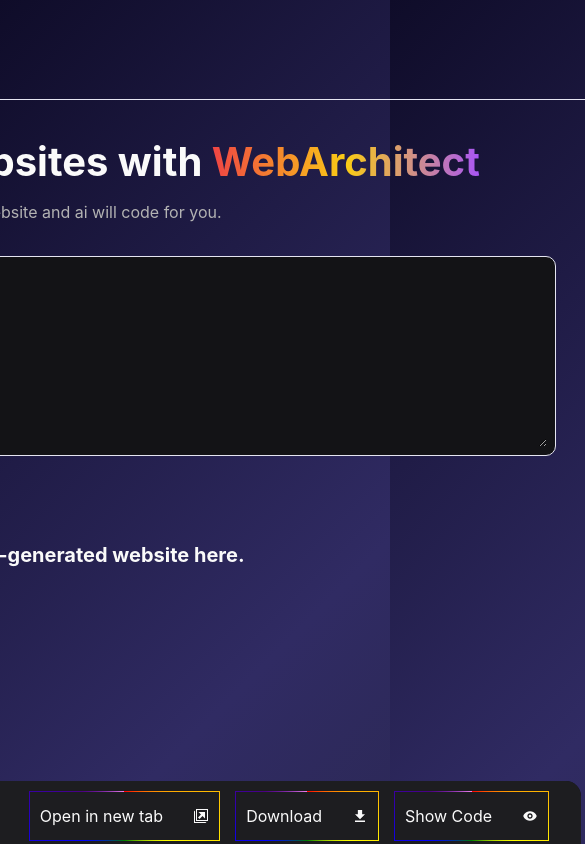
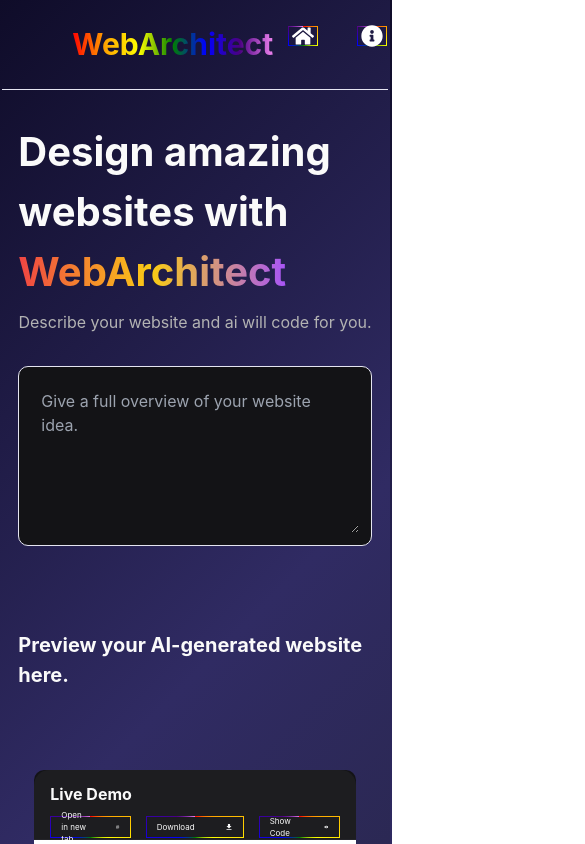
Before and after one commit to mansi-24082006/SmartUI, a React (Vite) app: page / in a window 390 px wide. Shown: the top 844 px of the page, 585 px wide, since content can reach past the window. Built offline with nearby package versions, Linux system fonts and the light colour scheme.

Commit message:
Update App.css

```diff
--- a/src/App.css
+++ b/src/App.css
@@ -36,22 +36,23 @@
   background: linear-gradient(135deg, #0f0c29, #302b63, #24243e);
   color: var(--color-text);
   overflow-x: hidden;
-  min-height: 120vh;
+  min-height: 100vh;
   display: flex;
-  justify-content: center;
+  flex-direction: column;
   align-items: center;
-  flex-direction: column;
   padding: 20px;
 }
 
 /* Navbar */
 .nav {
-  width: 1500px;
+  width: 100%;
+  max-width: 1600px;
   border-bottom: 1px solid var(--color-border);
   padding: 1rem 3rem;
   display: flex;
   justify-content: space-between;
   align-items: center;
+  flex-wrap: wrap;
 }
 
 /* Icon Buttons */
@@ -68,10 +69,11 @@
   border-image: conic-gradient(red, orange, yellow, green, blue, indigo, violet) 1;
 }
 .icon:hover {
-  transform: scale(1.05);            /* Slightly enlarge */
-  filter: brightness(1.2);           /* Make rainbow brighter */
-  box-shadow: 0 0 10px rgba(255,255,255,0.5); /* Glow effect */
+  transform: scale(1.05);
+  filter: brightness(1.2);
+  box-shadow: 0 0 10px rgba(255,255,255,0.5);
 }
+
 /* Container */
 .container {
   display: flex;
@@ -79,7 +81,7 @@
   align-items: center;
   width: 100%;
   max-width: 1200px;
-  padding-top: 5vh;
+  padding: 2rem 1rem;
 }
 
 /* Input Box */
@@ -87,13 +89,14 @@
   display: flex;
   position: relative;
   width: 100%;
-  max-width: 1000px;
-  height: 200px;
   background-color: var(--color-secondary);
   border-radius: 10px;
   border: 1px solid var(--color-border);
   margin-top: 2rem;
   padding: 1rem;
+  flex-direction: row;
+  gap: 1rem;
+  min-height: 180px;
 }
 
 .inputBox textarea {
@@ -101,12 +104,11 @@
   background: transparent;
   border: none;
   outline: none;
-  border-radius: 10px;
-  min-height: 120px;
   resize: vertical;
   padding: 10px;
   color: var(--color-text);
   font-size: 1rem;
+  border-radius: 10px;
 }
 
 .inputBox .sendIcon {
@@ -120,15 +122,6 @@
 }
 
 /* Preview Box */
-.container {
-  display: flex;
-  justify-content: center;
-  align-items: center;
-  min-height: 100vh;
-  width: 100%;
-  padding: 1rem;
-  /* margin-left: 60px; */
-}
 .preview {
   width: 100%;
   max-width: 1300px;
@@ -138,8 +131,8 @@
   overflow: hidden;
   display: flex;
   flex-direction: column;
+  margin-top: 3rem;
 }
-
 
 .preview .header {
   background-color: var(--color-tertiary);
@@ -201,11 +194,8 @@
 
 /* Text Gradients */
 .text-gradient {
-  background: linear-gradient(
-    90deg,
-    red, orange, yellow, green, blue, indigo, violet, red
-  );
-  background-size: 300% 100%; /* Make the gradient bigger for animation */
+  background: linear-gradient(90deg, red, orange, yellow, green, blue, indigo, violet, red);
+  background-size: 300% 100%;
   -webkit-background-clip: text;
   -webkit-text-fill-color: transparent;
   display: inline-block;
@@ -215,39 +205,28 @@
   cursor: pointer;
 }
 
-/* Animate gradient on hover */
 .text-gradient:hover {
   animation: rainbow-wave 3s linear infinite;
 }
 
-/* Keyframes for moving rainbow wave */
 @keyframes rainbow-wave {
-  0% {
-    background-position: 0% 50%;
-  }
-  50% {
-    background-position: 100% 50%;
-  }
-  100% {
-    background-position: 0% 50%;
-  }
+  0% { background-position: 0% 50%; }
+  50% { background-position: 100% 50%; }
+  100% { background-position: 0% 50%; }
 }
 
+/* Bubble Text Effect */
 .text-bubble-hover {
   position: relative;
   display: inline-block;
   font-weight: bold;
   font-size: 30px;
-  background: linear-gradient(
-    to right,
-    red, orange, yellow, green, blue, indigo, violet
-  );
+  background: linear-gradient(to right, red, orange, yellow, green, blue, indigo, violet);
   -webkit-background-clip: text;
   -webkit-text-fill-color: transparent;
   cursor: pointer;
 }
 
-/* Create multiple bubbles */
 .text-bubble-hover::before,
 .text-bubble-hover::after {
   content: '';
@@ -263,7 +242,6 @@
   opacity: 0;
 }
 
-/* Animate bubbles on hover */
 .text-bubble-hover:hover::before {
   animation: bubble1 1.5s ease-in-out infinite;
 }
@@ -271,7 +249,6 @@
 .text-bubble-hover:hover::after {
   animation: bubble2 1.5s ease-in-out infinite;
 }
-
 
 @keyframes bubble1 {
   0% { transform: translate(-50%, -50%) scale(0); opacity: 0; }
@@ -284,45 +261,64 @@
   50% { transform: translate(80%, -100%) scale(1); opacity: 0.6; }
   100% { transform: translate(200%, -180%) scale(0); opacity: 0; }
 }
+@media screen and (max-width: 480px) {
+  body {
+    padding: 10px;
+    font-size: 0.9rem;
+  }
 
+  .nav {
+    flex-direction: column;
+    padding: 1rem;
+    gap: 10px;
+  }
 
-/* Responsive */
-@media screen and (max-width: 1024px) {
-  .container {
-    padding: 2rem;
-  }
-  .inputBox {
-    max-width: 90%;
-  }
-  .preview {
-    height: 70vh;
-  }
-}
-
-@media screen and (max-width: 768px) {
-  .inputBox textarea {
-    min-height: 100px;
-  }
-  .preview {
-    height: 60vh;
-  }
-}
-
-@media screen and (max-width: 480px) {
   .inputBox {
     flex-direction: column;
-    padding: 0.5rem;
+    height: auto;
+    padding: 0.75rem;
+  }
+
+  .inputBox textarea {
+    width: 100%;
+    min-height: 100px;
+    font-size: 1rem;
+  }
+.icon {
+    width: 30px;
+    height: 20px;
+    font-size: 8px;
   }
   .inputBox .sendIcon {
-    bottom: 0.5rem;
-    right: 0.5rem;
+    position: relative;
+    align-self: flex-end;
+    margin-top: 10px;
+    bottom: auto;
+    right: auto;
   }
+
   .preview {
     width: 100%;
-    height: 50vh;
+    height: 60vh;
+    border-radius: 10px;
   }
+
+  .preview .header {
+    padding: 0.75rem 1rem;
+    flex-direction: column;
+    gap: 10px;
+    align-items: flex-start;
+  }
+
   .modelBox {
     width: 100%;
     height: 90vh;
+    border-radius: 10px;
+  }
+
+  .text-gradient,
+  .text-bubble-hover {
+    font-size: 24px;
+    text-align: center;
   }
 }
```
